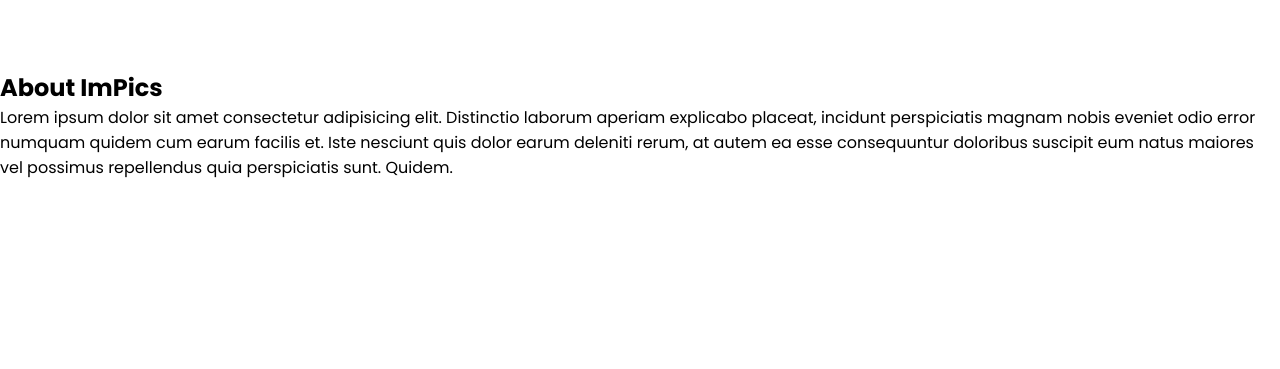
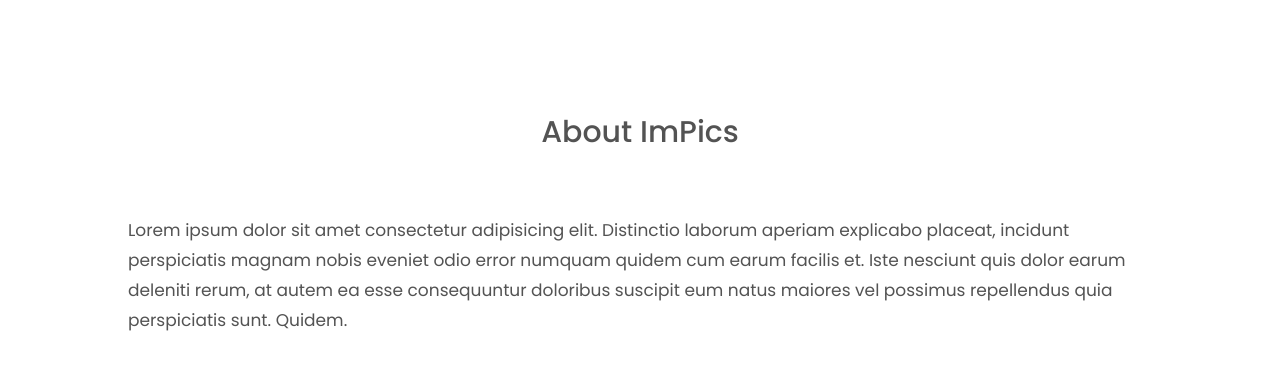
Before and after one commit to CJR85/photo-site, a plain HTML site: page index.html in a window 1280 px wide. Shown: the part 2965-3334 px from the top of the page. Before the commit the page ends 3145 px from the top, so only its background shows below. Drawn offline with Linux system fonts and the light colour scheme.

Commit message:
Style about section.

```diff
--- a/style.css
+++ b/style.css
@@ -199,3 +199,24 @@ nav ul li a:hover {
 .customer-col img:hover {
   transform: translateY(-10px);
 }
+
+.about {
+  padding-left: 10%;
+  padding-right: 10%;
+  box-sizing: border-box;
+  margin: 120px 0px;
+}
+
+.about h2 {
+  color: #535353;
+  font-weight: 500;
+  font-size: 30px;
+  margin: 60px 0;
+  text-align: center;
+}
+
+.about p {
+  color: #535353;
+  font-size: 17px;
+  line-height: 30px;
+}
```
